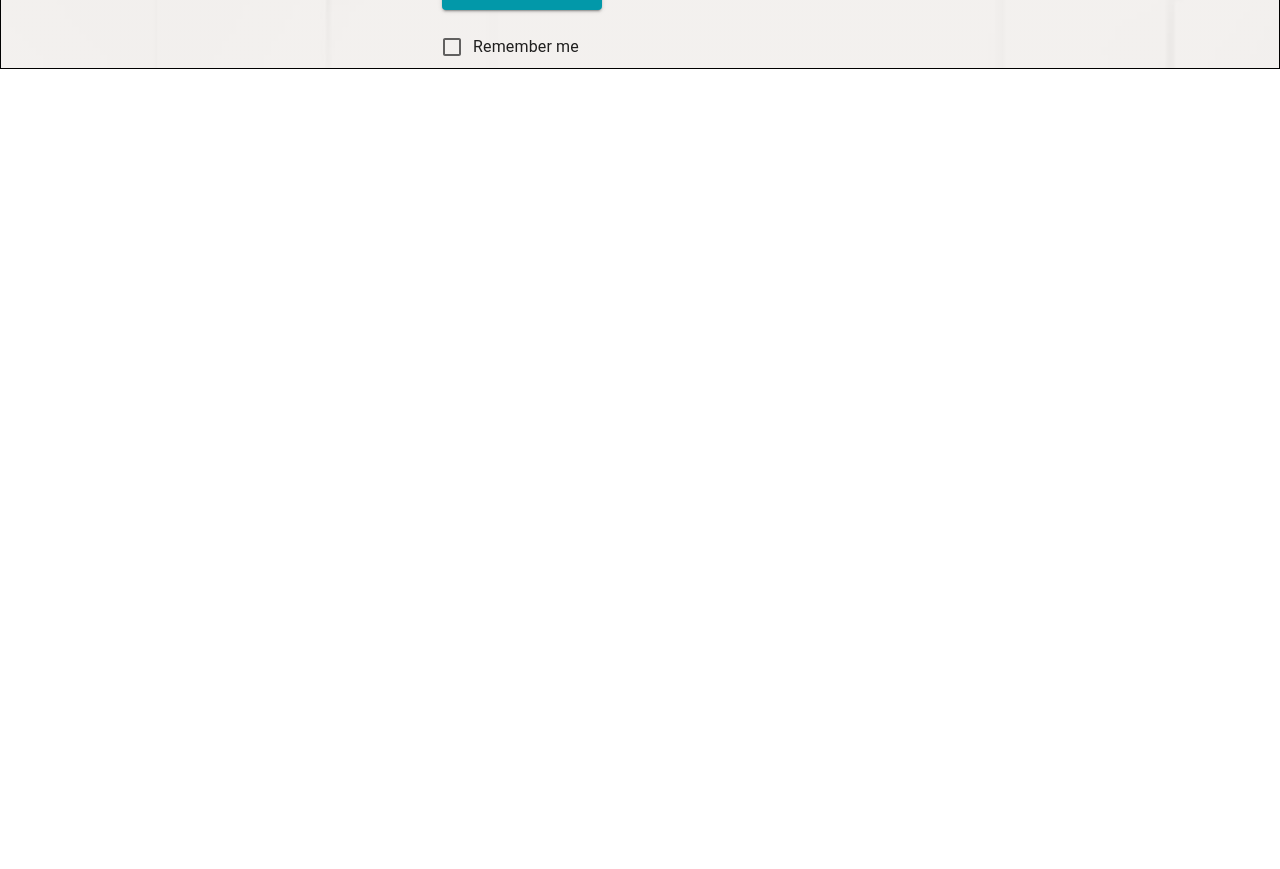
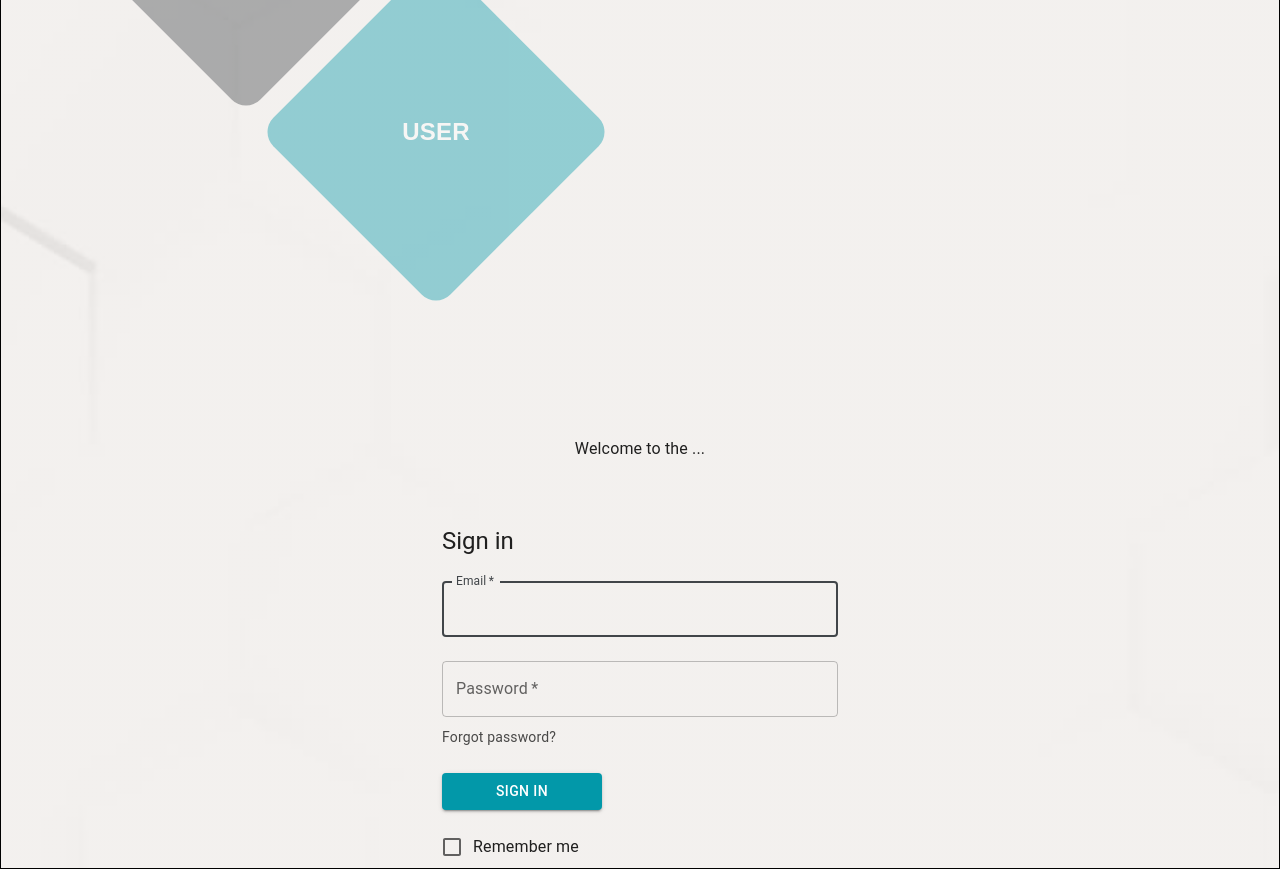
Before and after one commit to v1ktorbro/research-lab, a React (Create React App) app: page / in a window 1280 px wide. Shown: the part 380-1249 px from the top of the page. Before the commit the page ends 800 px from the top, so only its background shows below. Built offline with nearby package versions, Linux system fonts and the light colour scheme.

Commit message:
refactor(Main): add container to sign-in form and greeting text

```diff
--- a/src/components/Main/Main.js
+++ b/src/components/Main/Main.js
@@ -1,12 +1,16 @@
 import './Main.scss';
 import React from 'react';
 import SignIn from '../SignIn/SignIn';
+import BtnsContainer from '../BtnsContainer/BtnsContainer';
 
 function Main() {
   return (
     <main className='main'>
-      <p>Welcome to the ...</p>
-      <SignIn />
+      <BtnsContainer />
+      <div className='main__sign-in-block'>
+        <p className='main__greeting-text'>Welcome to the ...</p>
+        <SignIn />
+      </div>
     </main>
   );
 }
```
